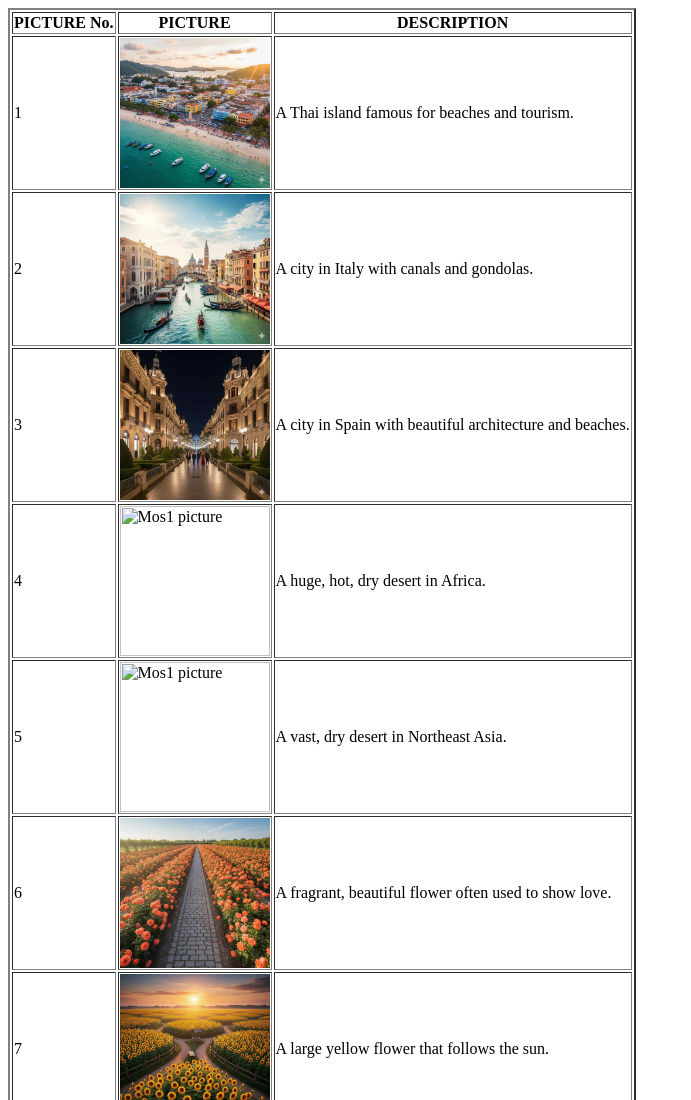
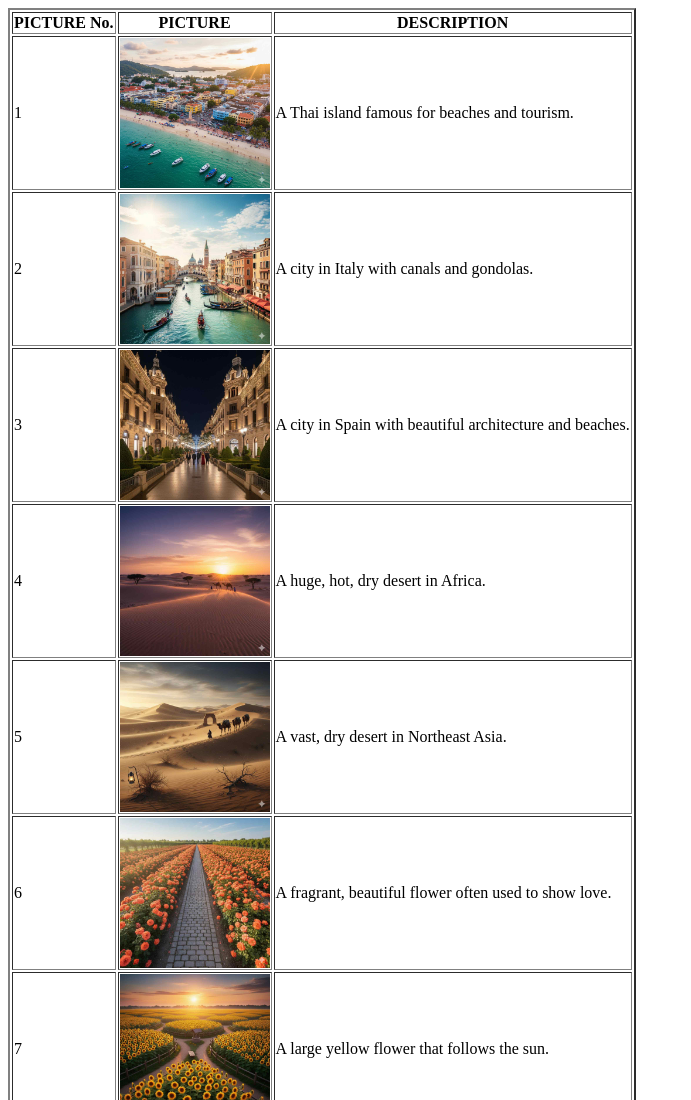
Before and after one commit to takwaa11/My-nature, a plain HTML site: page index.html in a window 1280 px wide. Shown: the top 1100 px of the page, without its empty margins (0-691 px from the left). Drawn offline with Linux system fonts and the light colour scheme.

Commit message:
Update index.html

```diff
--- a/index.html
+++ b/index.html
@@ -21,12 +21,12 @@
     </tr>
 <tr>
     <td>4</td>
-    <td><img src="desert1.jpg" width="150" helght="139" alt="Mos1 picture"> </td>
+    <td><img src="deserts1.jpg" width="150" helght="139" alt="Mos1 picture"> </td>
     <td>A huge, hot, dry desert in Africa.</td>
     </tr>
 <tr>
     <td>5</td>
-    <td><img src="desert2.jpg" width="150" helght="139" alt="Mos1 picture"> </td>
+    <td><img src="deserts2.jpg" width="150" helght="139" alt="Mos1 picture"> </td>
     <td>A vast, dry desert in Northeast Asia.</td>
     </tr>
 <tr>
```
